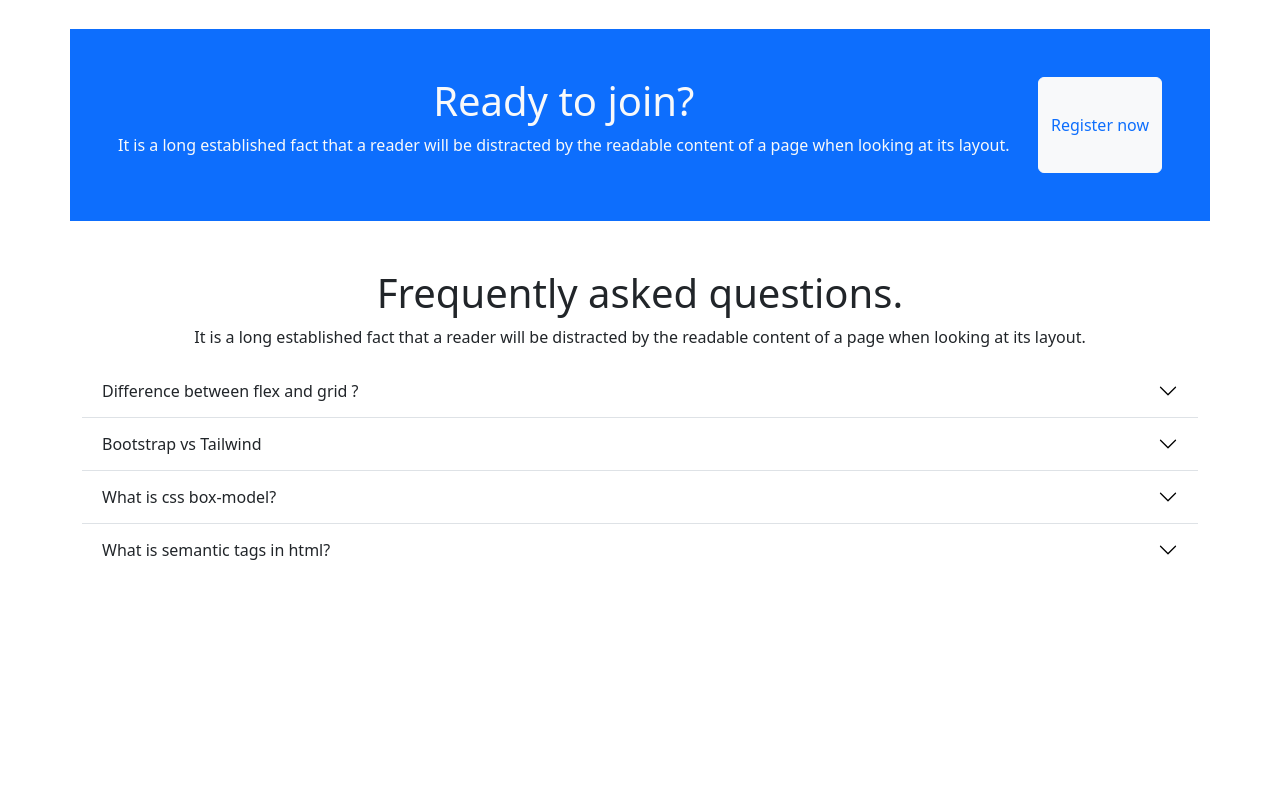
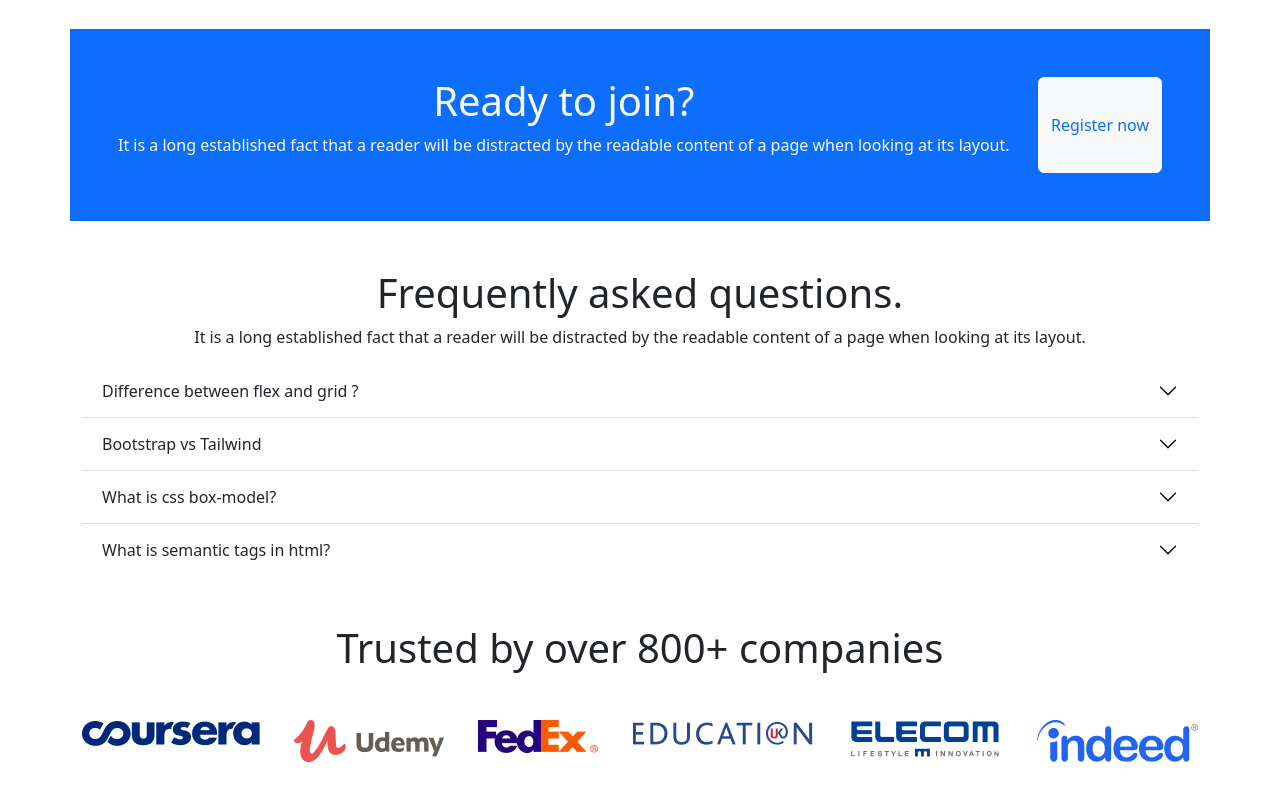
Before and after one commit to Sifat-Khan-cr/ph-assaignment-3-edtech, a plain HTML site: page index.html in a window 1280 px wide. Shown: the part 1445-2245 px from the top of the page. Before the commit the page ends 2021 px from the top, so only its background shows below. Drawn offline with nearby package versions, Linux system fonts and the light colour scheme.

Commit message:
company done

```diff
--- a/index.html
+++ b/index.html
@@ -212,7 +212,7 @@
         </div>
 
     </section>
-    <section class="container">
+    <section class="container mb-5">
         <div class="text-center">
             <h1>Frequently asked questions.</h1>
             <p>It is a long established fact that a reader will be distracted by the readable content of a page when
@@ -282,6 +282,17 @@
             </div>
         </div>
     </section>
+    <section class="container mb-5 text-center d-none d-lg-flex flex-column">
+        <h1 class="mb-5">Trusted by over 800+ companies</h1>
+        <div class="d-flex justify-content-between">
+            <div><img src="./images/company/company-1.png" alt=""></img></div>
+            <div><img src="./images/company/company-2.png" alt=""></img></div>
+            <div><img src="./images/company/company-3.png" alt=""></img></div>
+            <div><img src="./images/company/company-4.png" alt=""></img></div>
+            <div><img src="./images/company/company-5.png" alt=""></img></div>
+            <div><img src="./images/company/company-6.png" alt=""></img></div>
+        </div>
+    </section>
 
     <script src="https://cdn.jsdelivr.net/npm/bootstrap@5.2.0/dist/js/bootstrap.bundle.min.js"
         integrity="sha384-A3rJD856KowSb7dwlZdYEkO39Gagi7vIsF0jrRAoQmDKKtQBHUuLZ9AsSv4jD4Xa"
```
